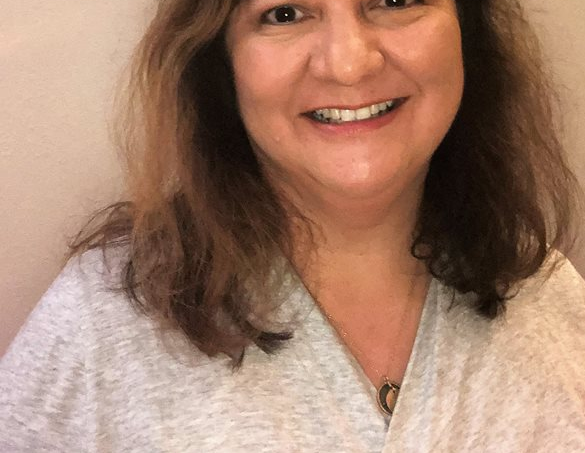
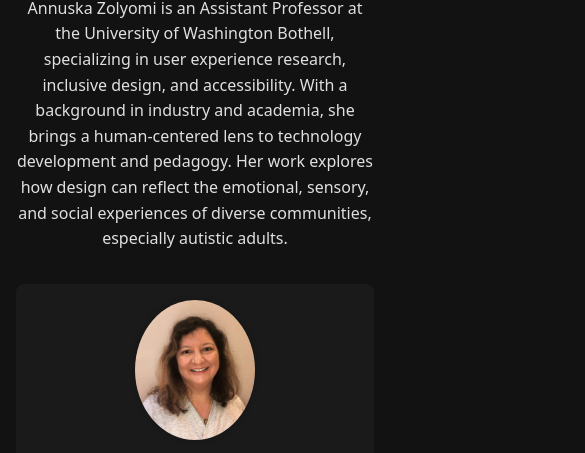
Before and after one commit to danper2024/annsuka-zolyomi-site, a plain HTML site: page index.html in a window 390 px wide. Shown: the part 461-914 px from the top of the page, 585 px wide, since content can reach past the window. Drawn offline with Linux system fonts and the light colour scheme.

Commit message:
Update style.css

```diff
--- a/style.css
+++ b/style.css
@@ -111,6 +111,26 @@ body {
   color: #fff;
 }
 
+/* Intro Block Layout */
+.intro-block {
+  display: flex;
+  align-items: center;
+  gap: 2rem;
+  margin: 2rem 1rem;
+  flex-wrap: wrap;
+}
+
+.intro-img {
+  width: 120px;
+  border-radius: 50%;
+  box-shadow: 0 0 6px rgba(0,0,0,0.2);
+}
+
+.intro-text {
+  flex: 1;
+  min-width: 250px;
+}
+
 /* Profile Image */
 .sidebar img {
   width: 120px;
@@ -191,4 +211,13 @@ ul {
     width: 100%;
     text-align: center;
   }
+
+  .intro-block {
+    flex-direction: column;
+    text-align: center;
+  }
+
+  .intro-text {
+    margin-top: 1rem;
+  }
 }
```
